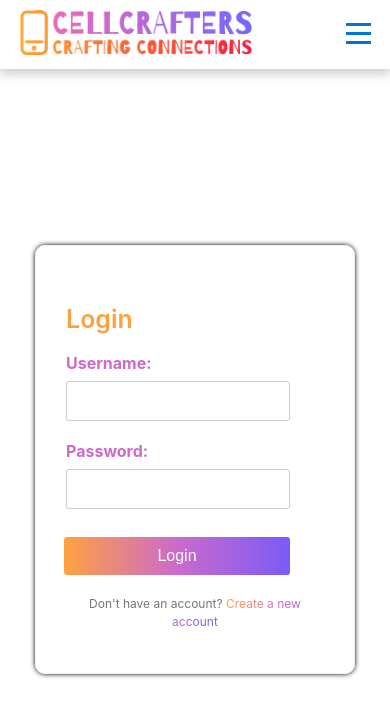
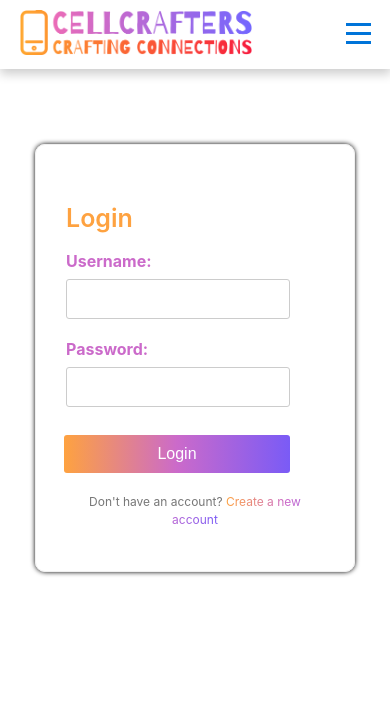
Before and after one commit to rajmajumdar23/Ecommerce_CellCrafter, a React (Create React App) app: page /login in a window 390 px wide. Shown: the top 716 px of the page. Built offline with nearby package versions, Linux system fonts and the light colour scheme; a web font is replaced by a local one.

Commit message:
Update Login.css

```diff
--- a/src/Styling/Login.css
+++ b/src/Styling/Login.css
@@ -102,8 +102,8 @@
     font-size: 25px;
 }
   .login-container {
+   margin-top: 33%;
     padding: 15px;
-    margin-top: 59%;
   }
   #username,#password{
     width: 202px;
```
